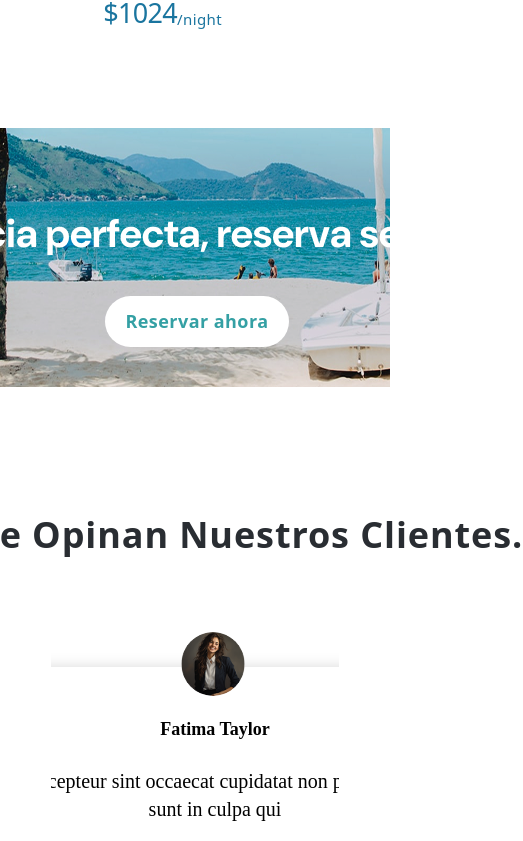
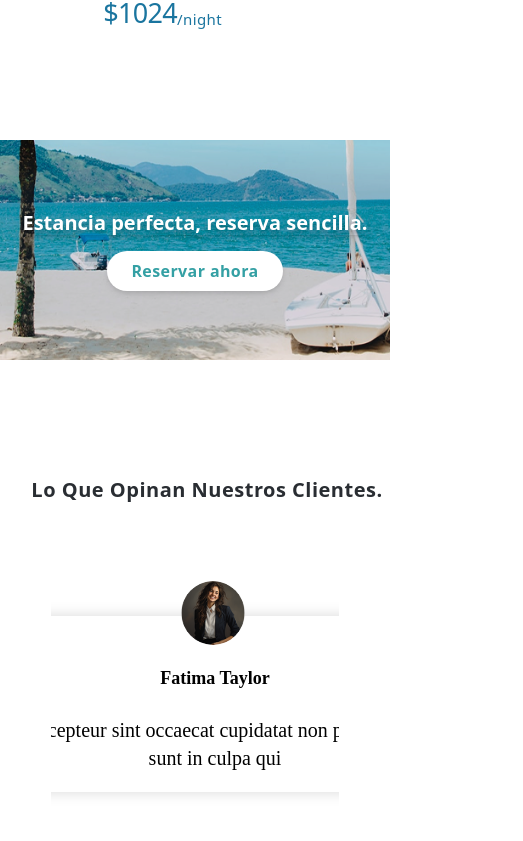
Before and after one commit to John-Alz/roomify-client, a React app: page / in a window 390 px wide. Shown: the part 2218-3059 px from the top of the page, 523 px wide, since content can reach past the window. Built offline with nearby package versions, Linux system fonts and the light colour scheme; the HTML template or start-up script is replaced by a standard one.

Commit message:
implementacion-responsive-complete

```diff
--- a/src/modules/home/components/CalltoAction.jsx
+++ b/src/modules/home/components/CalltoAction.jsx
@@ -2,20 +2,23 @@ import { Link } from "react-router-dom";
 
 export const CalltoAction = () => {
   return (
-    <section className="relative w-full h-[259px] py-20 flex items-end justify-center text-center bg-white mx-auto mt-25">
-
+    <section className="relative w-full h-[220px] py-20 flex flex-col items-center justify-center text-center bg-white mx-auto mt-25 -translate-y-17">
       <img
         src="public/CTA(2).png"
-        className="absolute w-full h-full object-cover left-1/2 -translate-x-1/2"
+        className="absolute w-full h-full object-cover left-0 top-0"
         alt="Call to Action"
       />
 
-      <div className="z-10 ml-1 mb-10">
+      <h2 className="z-10 text-white text-xl sm:text-2xl md:text-3xl lg:text-4xl font-bold font-dm-sans leading-tight md:leading-[50px] text-center shadow-md [text-shadow:_0px_4px_4px_rgb(0_0_0_/_0.25)] max-w-[90%] sm:max-w-[80%] md:max-w-[60%]">
+        Estancia perfecta, reserva sencilla.
+      </h2>
+
+      <div className="z-10 mt-4 sm:mt-6">
         <Link
           to="/reservaciones"
-          className="bg-white text-[#34A0A4] px-5 py-3 flex items-center justify-center rounded-full font-bold transition w-auto"
+          className="bg-white text-[#34A0A4] px-6 sm:px-4 md:px-6 py-2 sm:py-2 md:py-3 rounded-full font-bold transition w-auto shadow-md flex items-center justify-center "
         >
-          <span className="text-[18px] font-bold whitespace-nowrap font-dm-sans tracking-wide text-center">
+          <span className="text-base sm:text-lg md:text-xl font-bold font-dm-sans tracking-wide">
             Reservar ahora
           </span>
         </Link>
--- a/src/modules/home/components/Testimonials.jsx
+++ b/src/modules/home/components/Testimonials.jsx
@@ -5,7 +5,7 @@ export const Testimonials = () => {
   return (
     <section className="w-[74%] flex flex-col justify-center items-center mt-12 gap-10 mx-auto">
       <header className="flex flex-col justify-center items-center gap-4">
-        <h2 className="text-center text-[#292D32] ml-6 text-4xl whitespace-nowrap font-bold font-dm-sans tracking-wide">
+      <h2 className="text-center text-[#292D32] ml-6 text-xl sm:text-3xl md:text-4xl lg:text-5xl whitespace-nowrap font-bold font-dm-sans tracking-wide">
           Lo Que Opinan Nuestros Clientes.
         </h2>
       </header>
```
Also changed, not shown: public/CTA(2).png.
